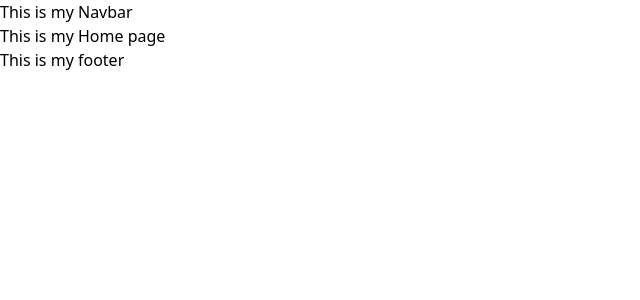
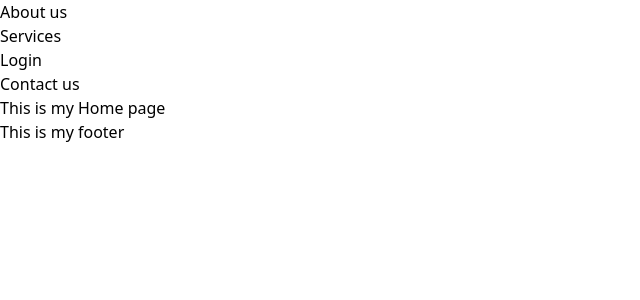
Before and after one commit to Subhas6033/cityservice, a React (Vite) app: page / in a window 1280 px wide. Shown: the top 300 px of the page, without its empty margins (0-640 px from the left). Built offline with nearby package versions, Linux system fonts and the light colour scheme.

Commit message:
added navitems

```diff
--- a/src/Components/Common/Nav.jsx
+++ b/src/Components/Common/Nav.jsx
@@ -1,11 +1,39 @@
-import React from 'react'
+import React from "react";
+import { useNavigate } from "react-router-dom";
 
 const Nav = () => {
+  const navItems = [
+    {
+      name: "About us",
+      navUrl: "/about",
+    },
+    {
+      name: "Services",
+      navUrl: "/service",
+    },
+    {
+      name: "Login",
+      navUrl: "/login",
+    },
+    {
+      name: "Contact us",
+      navUrl: "/contact",
+    },
+  ];
+
+  const navigate = useNavigate();
+
   return (
     <nav>
-      This is my Navbar
+      <ul>
+        {navItems.map((nav) => (
+          <li key={nav.name}>
+            <button onClick={() => navigate(nav.navUrl)}>{nav.name}</button>
+          </li>
+        ))}
+      </ul>
     </nav>
-  )
-}
+  );
+};
 
-export default Nav
+export default Nav;
```
